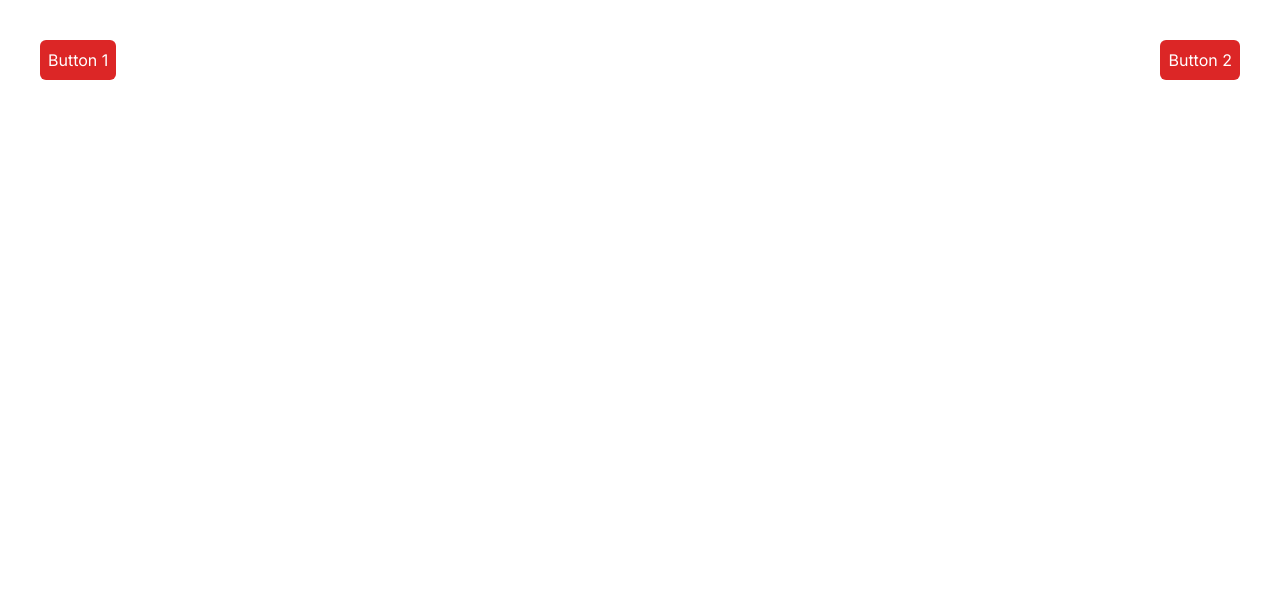
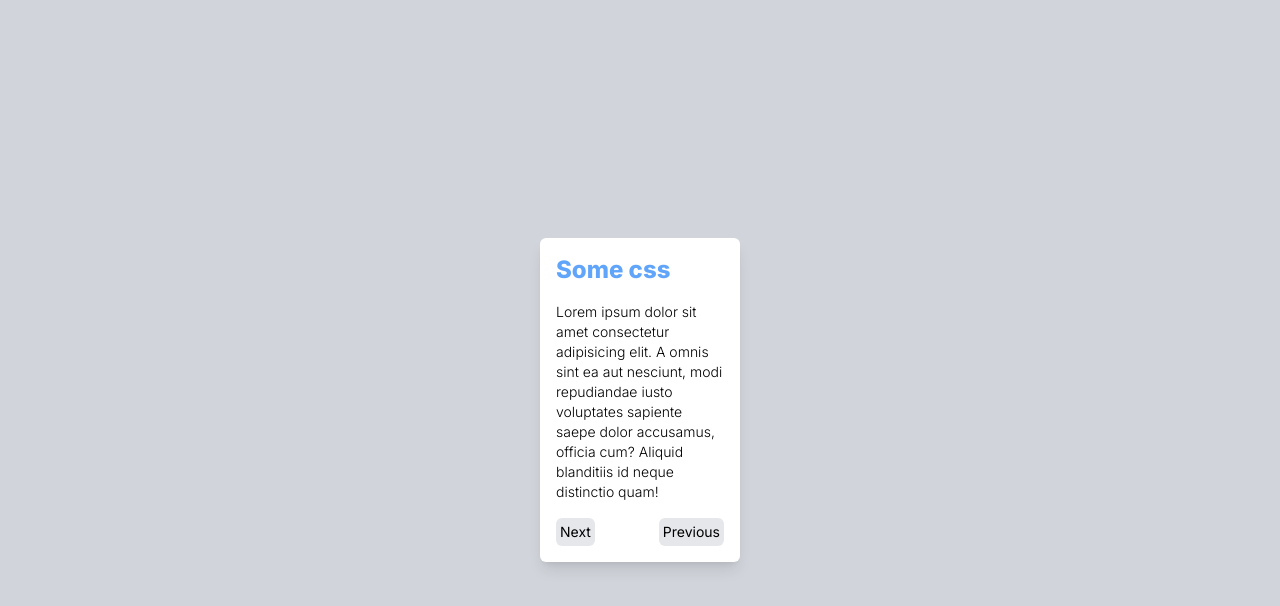
Before and after one commit to WhiteWolf36/PIAIC, a Next.js app in the folder Quarter 2/class1/: page /buttons in a window 1280 px wide. Shown: the top 606 px of the page. Built offline with nearby package versions, Linux system fonts and the light colour scheme.

Commit message:
made a card with tailwind css

```diff
--- a/Quarter 2/class1/src/app/buttons/page.tsx
+++ b/Quarter 2/class1/src/app/buttons/page.tsx
@@ -3,13 +3,33 @@ import React from "react";
 function Class2() {
   return (
     <>
-      <div className="m-10 flex justify-between">
+      {/* <div className="m-10 flex justify-between">
         <button className="p-2 text-white rounded-md border-black bg-red-600">
           Button 1
         </button>
         <button className="p-2 text-white rounded-md border-black bg-red-600">
           Button 2
         </button>
+      </div> */}
+
+      <div className="flex justify-center items-center h-screen w-screen bg-gray-300">
+        <div className="p-4 flex flex-col gap-4 w-[200px] bg-white shadow-lg rounded-md">
+          <div>
+            <h1 className="font-extrabold text-2xl text-blue-400">Some css</h1>
+          </div>
+          <div>
+            <p className="font-light text-sm">
+              Lorem ipsum dolor sit amet consectetur adipisicing elit. A omnis
+              sint ea aut nesciunt, modi repudiandae iusto voluptates sapiente
+              saepe dolor accusamus, officia cum? Aliquid blanditiis id neque
+              distinctio quam!
+            </p>
+          </div>
+          <div className="flex justify-between text-sm ">
+            <button className="bg-gray-200 p-1 rounded-md">Next</button>
+            <button className="bg-gray-200 p-1 rounded-md">Previous</button>
+          </div>
+        </div>
       </div>
     </>
   );
```
